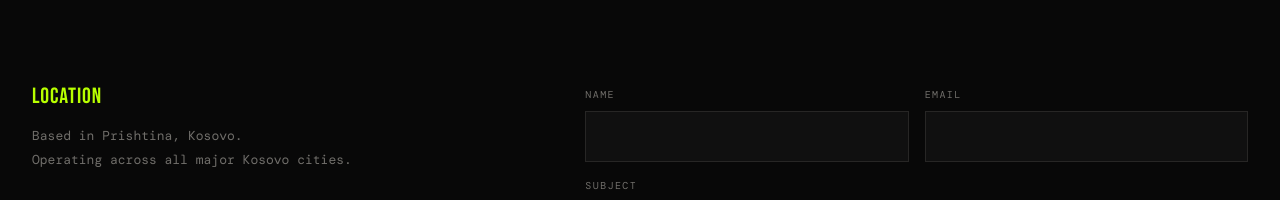
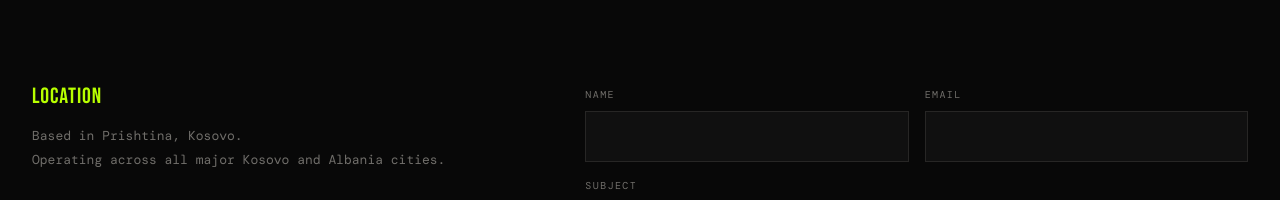
Before and after one commit to eronbegiqi/Techno-kosova-website, a React (Vite) app: page /about in a window 1280 px wide. Shown: the part 1440-1640 px from the top of the page. Built offline with nearby package versions, Linux system fonts and the light colour scheme; a web font is replaced by a local one.

Commit message:
about and contact all major kosovo and albania (added albania)

```diff
--- a/src/pages/About.jsx
+++ b/src/pages/About.jsx
@@ -119,7 +119,7 @@ What started as a platform supporting local artists, events, and the growing sce
           <div>
             <div style={{ marginBottom: 48 }}>
               <h3 style={{ fontFamily: 'var(--font-d)', fontSize: 22, color: 'var(--acid)', marginBottom: 16 }}>LOCATION</h3>
-              <p style={{ color: 'var(--fg-dim)', fontSize: 13, lineHeight: 1.8 }}>Based in Prishtina, Kosovo.<br />Operating across all major Kosovo cities.</p>
+              <p style={{ color: 'var(--fg-dim)', fontSize: 13, lineHeight: 1.8 }}>Based in Prishtina, Kosovo.<br />Operating across all major Kosovo and Albania cities.</p>
             </div>
             <div style={{ marginBottom: 48 }}>
               <h3 style={{ fontFamily: 'var(--font-d)', fontSize: 22, color: 'var(--acid)', marginBottom: 16 }}>EMAIL</h3>
--- a/src/pages/Contact.jsx
+++ b/src/pages/Contact.jsx
@@ -63,7 +63,7 @@ export default function Contact() {
           <div>
             <div style={{ marginBottom: 48 }}>
               <h3 style={{ fontFamily: 'var(--font-d)', fontSize: 22, color: 'var(--acid)', marginBottom: 16 }}>LOCATION</h3>
-              <p style={{ color: 'var(--fg-dim)', fontSize: 13, lineHeight: 1.8 }}>Based in Prishtina, Kosovo.<br />Operating across all major Kosovo cities.</p>
+              <p style={{ color: 'var(--fg-dim)', fontSize: 13, lineHeight: 1.8 }}>Based in Prishtina, Kosovo.<br />Operating across all major Kosovo and Albania cities.</p>
             </div>
             <div style={{ marginBottom: 48 }}>
               <h3 style={{ fontFamily: 'var(--font-d)', fontSize: 22, color: 'var(--acid)', marginBottom: 16 }}>EMAIL</h3>
```
